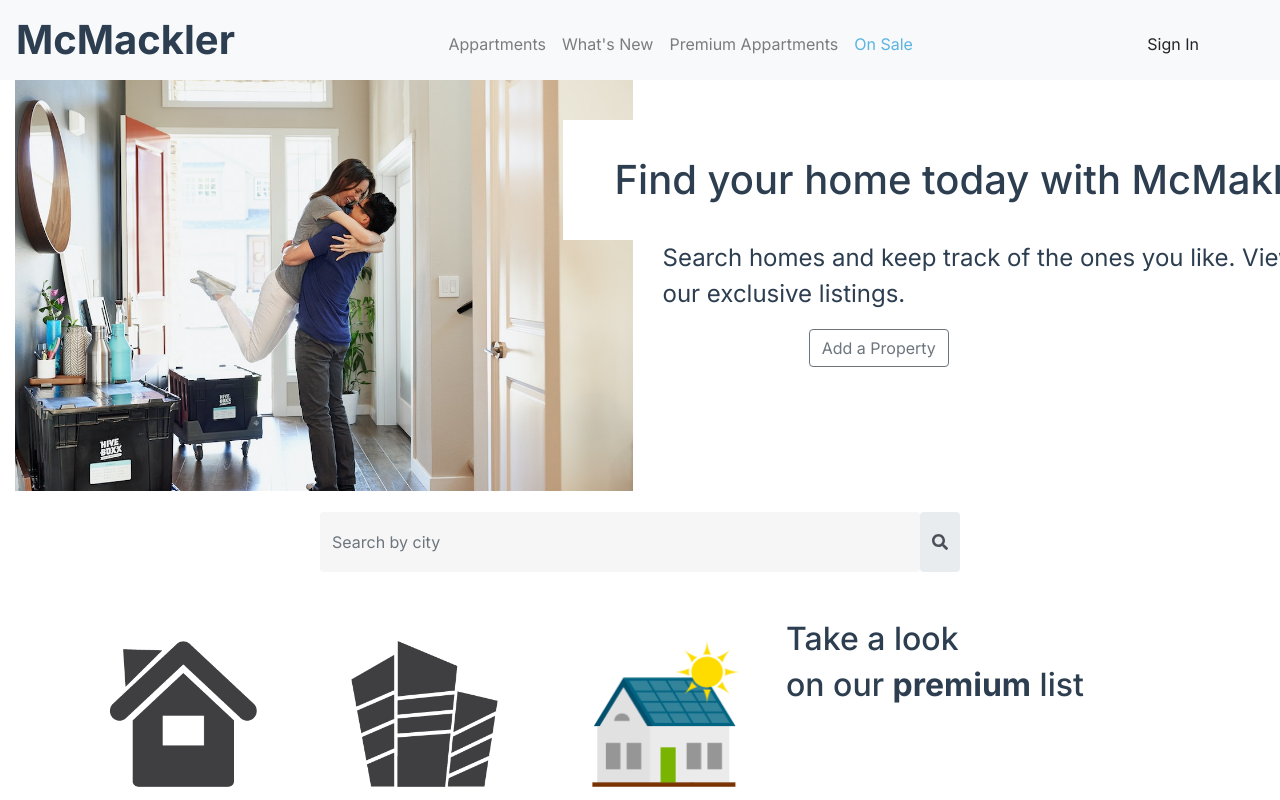
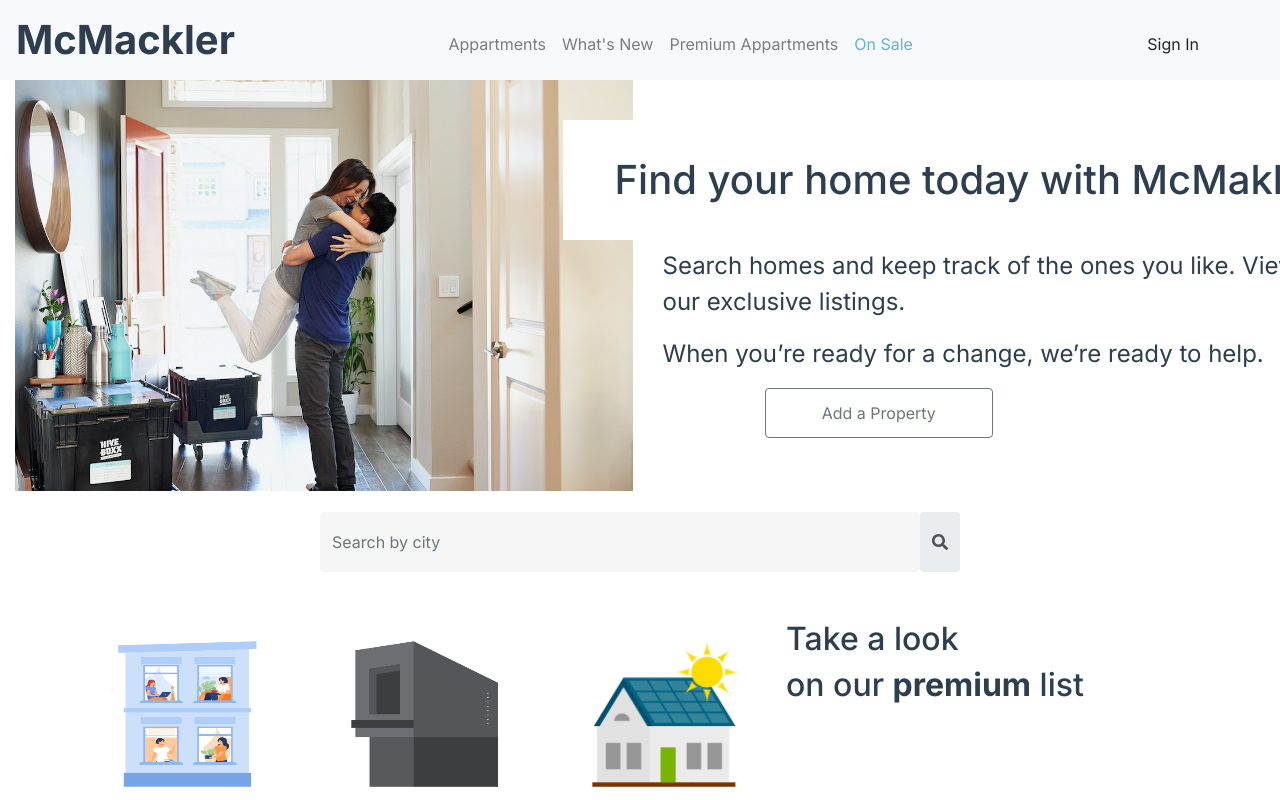
Before and after one commit to rsmml/mcmakler-front-end, a Vue app: page / in a window 1280 px wide. Shown: the top 800 px of the page. Built offline with nearby package versions, Linux system fonts and the light colour scheme.

Commit message:
redirections done

```diff
--- a/src/App.vue
+++ b/src/App.vue
@@ -17,6 +17,11 @@ export default {
     return {
       componentKey: 0
     }
+  },
+  create () {
+    bus.$on('refresh', (data) => {
+      this.componentKey += data
+    })
   },
   updated () {
     bus.$on('refresh', (data) => {
--- a/src/components/Home.vue
+++ b/src/components/Home.vue
@@ -6,9 +6,12 @@
       </div>
       <div class="col-12 col-lg-5 banner-info">
         <h1>Find your home today with McMakler </h1>
-        <p class="subtitle">Search homes and keep track of the ones you like. View our exclusive listings.</p>
-        <router-link to="/add" style="font-size: 25px !important">
-          <button class="btn btn-outline-secondary">Add a Property</button>
+        <p class="subtitle mt-5">Search homes and keep track of the ones you like. View our exclusive listings.</p>
+        <p class="subtitle">When you’re ready for a change, we’re ready to help.</p>
+        <router-link  active-class="active"
+          :to="{ name: 'Add'}"
+          @click="refresh()">
+          <button class="btn btn-outline-secondary" @click="refresh()">Add a Property</button>
         </router-link>
       </div>
     </div>
@@ -43,8 +46,15 @@
 </template>
 
 <script>
+import { bus } from '../main'
+
 export default {
-  name: 'Home'
+  name: 'Home',
+  methods: {
+    refresh () {
+      bus.$emit('refresh', 1)
+    }
+  }
 }
 </script>
 
@@ -62,7 +72,6 @@ h1 {
   padding: 36px 52px;
 }
 p.subtitle {
-  margin-top: 40px;
   font-size: 24px;
   width: 150%;
   text-align: initial;
@@ -105,6 +114,15 @@ input[type=search]:focus {
 }
 .simple-card:hover {
   background-color: #ffe300;
+  transform: scale(1.1);
+}
+.btn-outline-secondary {
+  padding: 12px 56px;
+}
+.btn-outline-secondary:hover {
+  background-color: #ffe300;
+  color: #2c3e52;
+  border-color: #ffe300;
 }
 
 @media (max-width: 767px){
--- a/src/components/Navbar.vue
+++ b/src/components/Navbar.vue
@@ -29,7 +29,7 @@
             </div>
 
             <li><router-link  active-class="active"
-              :to="{ name: 'add' }"
+              :to="{ name: 'Add' }"
               v-if="loggedIn()">
               <a href="#" class="nav-link">Add Apartment</a>
             </router-link></li>
@@ -74,6 +74,7 @@ export default {
       delete localStorage.signedIn
       delete localStorage.userId
       bus.$emit('refresh', 1)
+      window.location.href = 'Home'
     }
   }
 }
--- a/src/components/SignIn.vue
+++ b/src/components/SignIn.vue
@@ -65,7 +65,7 @@ export default {
       localStorage.setItem('userId', response.data['session'].user_id)
       this.error = ''
       bus.$emit('refresh', 1)
-      this.$router.replace('/')
+      window.location.href = 'Home'
     },
     signinFailed (error) {
       this.error = (error.response && error.response.data && error.response.data.error) || ''
--- a/src/router/index.js
+++ b/src/router/index.js
@@ -1,6 +1,5 @@
 import Vue from 'vue'
 import Router from 'vue-router'
-// import HelloWorld from '@/components/HelloWorld'
 import Home from '@/components/Home'
 import Add from '@/components/Add'
 import SignIn from '@/components/SignIn'
@@ -11,6 +10,7 @@ Vue.use(Router)
 
 export default new Router({
   mode: 'history',
+  base: __dirname,
   routes: [
     {
       path: '/',
```
Also changed, not shown: src/assets/1.png, src/assets/2.png.
